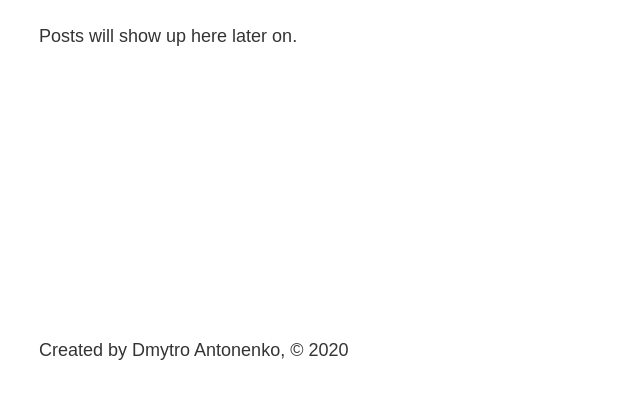
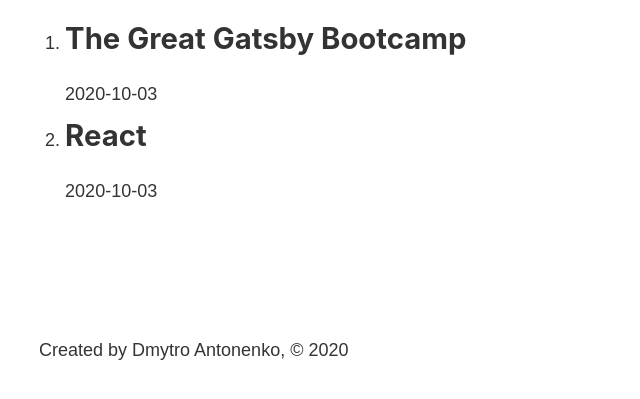
Before and after one commit to daemondw/gatsby-bootcamp, a Gatsby site: page /blog in a window 1280 px wide. Shown: the part 393-792 px from the top of the page, without its empty margins (244-884 px from the left). Built offline with nearby package versions, Linux system fonts and the light colour scheme; Gatsby itself is replaced by a stand-in of ours.

Commit message:
generating new pages

```diff
--- a/gatsby-config.js
+++ b/gatsby-config.js
@@ -18,6 +18,7 @@
         name: `pages`,
         path: `${__dirname}/src/`,
       },
-    }
+    },
+    'gatsby-transformer-remark'
   ],
 }
--- a/src/pages/blog.js
+++ b/src/pages/blog.js
@@ -1,15 +1,38 @@
-import React from "react"
+import React from 'react'
+import { graphql, useStaticQuery } from 'gatsby'
 
-import Layout from "../components/layout"
+import Layout from '../components/layout'
 
 const BlogPage = () => {
+  const data = useStaticQuery(graphql`
+      query {
+          allMarkdownRemark {
+              edges {
+                  node {
+                      frontmatter {
+                          title
+                          date
+                      }
+                  }
+              }
+          }
+      }
+  `)
+
   return (
-    <div>
-     <Layout>
-       <h1>Blog</h1>
-       <p>Posts will show up here later on.</p>
-     </Layout>
-    </div>
+    <Layout>
+      <h1>Blog</h1>
+      <ol>
+        {data.allMarkdownRemark.edges.map((edge) => {
+          return (
+            <li>
+              <h2>{edge.node.frontmatter.title}</h2>
+              <p>{edge.node.frontmatter.date}</p>
+            </li>
+          )
+        })}
+      </ol>
+    </Layout>
   )
 }
 
--- a/src/pages/contact.js
+++ b/src/pages/contact.js
@@ -7,7 +7,7 @@
     <div>
      <Layout>
        <h1>Contact</h1>
-       <p>The best way to reach me via <a href="https://twitter.com/dae_mond" target='_blank'>@dae_mond</a> on Twitter</p>
+       <p>The best way to reach me via <a href="https://twitter.com/dae_mond" rel="noreferrer"  target='_blank'>@dae_mond</a> on Twitter</p>
      </Layout>
     </div>
   )
```
